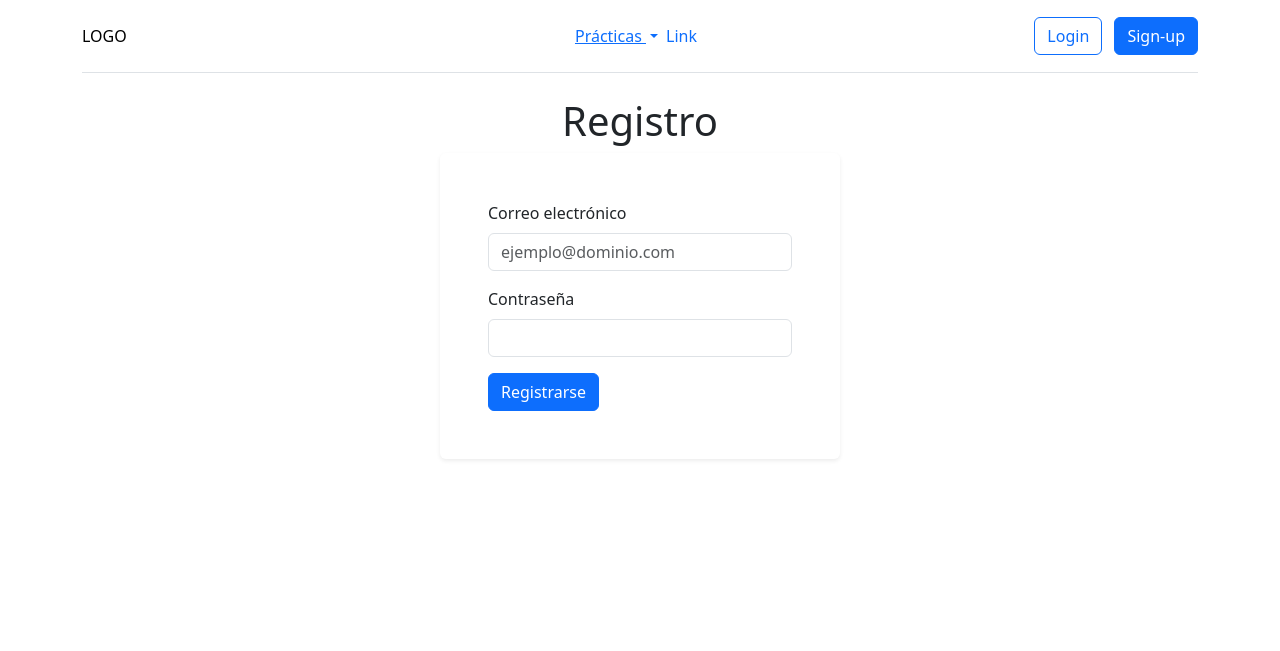
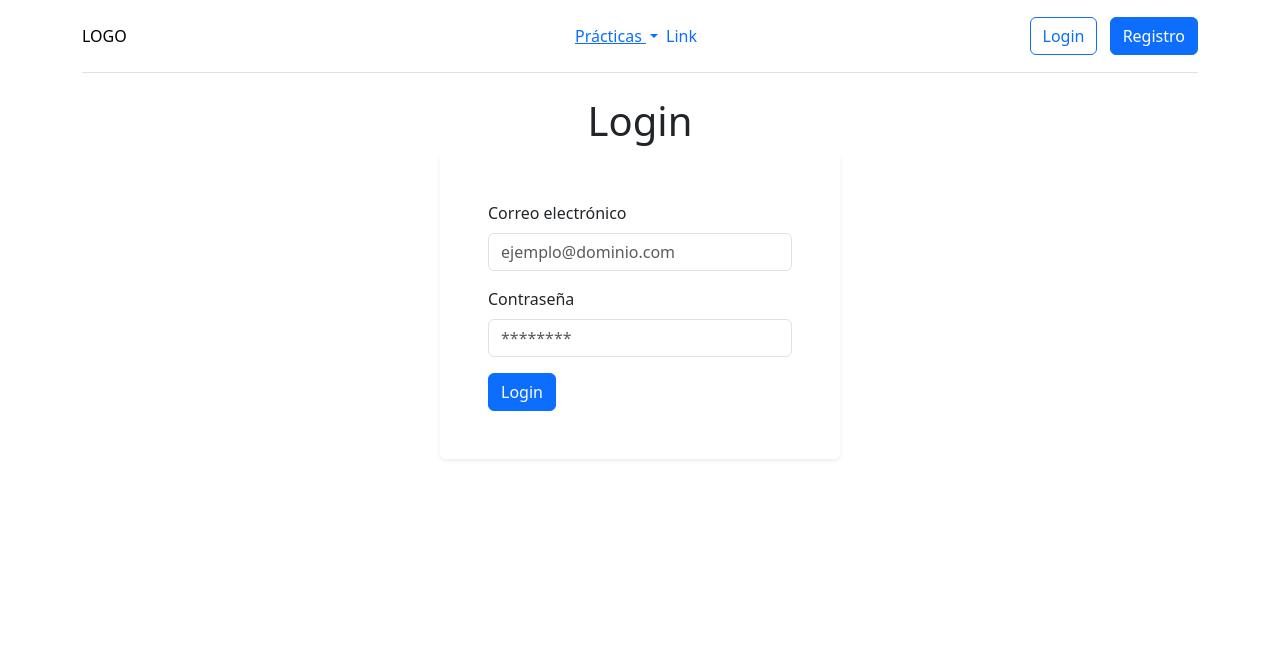
Before and after one commit to RomanKornyeyev/php_miguel, a PHP site: page /login.php in a window 1280 px wide. Shown: the top 651 px of the page. Run offline with PHP 8.4, Linux system fonts and the light colour scheme.

Commit message:
pequeño quick fix en login/register

```diff
--- a/public/login.php
+++ b/public/login.php
@@ -38,7 +38,7 @@ if (isset($_POST["submit"])) {
 }
 
 // ********* INFO PARA EL TEMPLATE **********
-$tituloHead = "Registro de usuario";
+$tituloHead = "Login de usuario";
 $content;
 
 // ********* COMIENZO BUFFER **********
@@ -46,11 +46,11 @@ ob_start();
 
 ?>
 
-<h1 class="text-center">Registro</h1>
+<h1 class="text-center">Login</h1>
 
 <?php if ($formValido) { ?>
     <div class="alert alert-success text-center" style="max-width: 400px; margin: 25px auto;">
-        ¡Registro exitoso!
+        ¡Login exitoso!
     </div>
 <?php } else if (isset($_POST['submit'])) { ?>
     <div class="alert alert-danger text-center" style="max-width: 400px; margin: 25px auto;">
@@ -69,11 +69,11 @@ ob_start();
     <!-- Contraseña -->
     <div class="mb-3">
         <label for="password" class="form-label">Contraseña</label>
-        <input type="password" class="form-control" id="password" name="password">
+        <input type="password" class="form-control" id="password" name="password" placeholder="********">
         <?php if (isset($errores['password'])) echo $errores['password']; ?>
     </div>
 
-    <button class="btn btn-primary" type="submit" name="submit">Registrarse</button>
+    <button class="btn btn-primary" type="submit" name="submit">Login</button>
 </form>
 
 <?php
--- a/public/Sign-up.php
+++ b/public/register.php
@@ -25,7 +25,6 @@ if (isset($_POST["submit"])) {
     // Validar username
     if (isset($_POST['username']) && preg_match('/^[a-zA-Z0-9]{6,16}$/', $_POST['username'])) {
         $datos['username'] = clean_input($_POST['username']);
-        echo strlen($_POST['username']);
     } else {
         $errores['username'] = "<span class='text-danger'>*El username debe tener entre 6 y 16 caracteres, y solo puede contener letras y números</span>";
     }
@@ -33,7 +32,6 @@ if (isset($_POST["submit"])) {
     // Validar password
     if (!empty($_POST['password']) && strlen($_POST['password']) >= 6 && strlen($_POST['password']) <= 16) {
         $datos['password'] = clean_input($_POST['password']);
-        echo strlen($_POST['password']);
     } else {
         $errores['password'] = "<span class='text-danger'>*La password no puede estar vacía, y tiene que ser entre 6 y 16 digitos</span>";
     }
@@ -77,14 +75,14 @@ ob_start();
     <!-- Nombre de usuario -->
     <div class="mb-3">
         <label for="username" class="form-label">Nombre de usuario</label>
-        <input type="text" class="form-control" id="username" name="username" value=<?php if (isset($datos['username'])) echo $datos['username']; ?>>
+        <input type="text" class="form-control" id="username" name="username" placeholder="miguel" value=<?php if (isset($datos['username'])) echo $datos['username']; ?>>
         <?php if (isset($errores['username'])) echo $errores['username']; ?>
     </div>
 
     <!-- Contraseña -->
     <div class="mb-3">
         <label for="password" class="form-label">Contraseña</label>
-        <input type="password" class="form-control" id="password" name="password">
+        <input type="password" class="form-control" id="password" name="password" placeholder="********">
         <?php if (isset($errores['password'])) echo $errores['password']; ?>
     </div>
 
--- a/public/template.php
+++ b/public/template.php
@@ -50,7 +50,7 @@
 
             <div class="col-md-3 text-end">
               <a href="./login.php" class="btn btn-outline-primary me-2">Login</a>
-              <a href="./Sign-up.php" class="btn btn-primary">Sign-up</a>
+              <a href="./register.php" class="btn btn-primary">Registro</a>
             </div>
           </header>
         </div>
```
